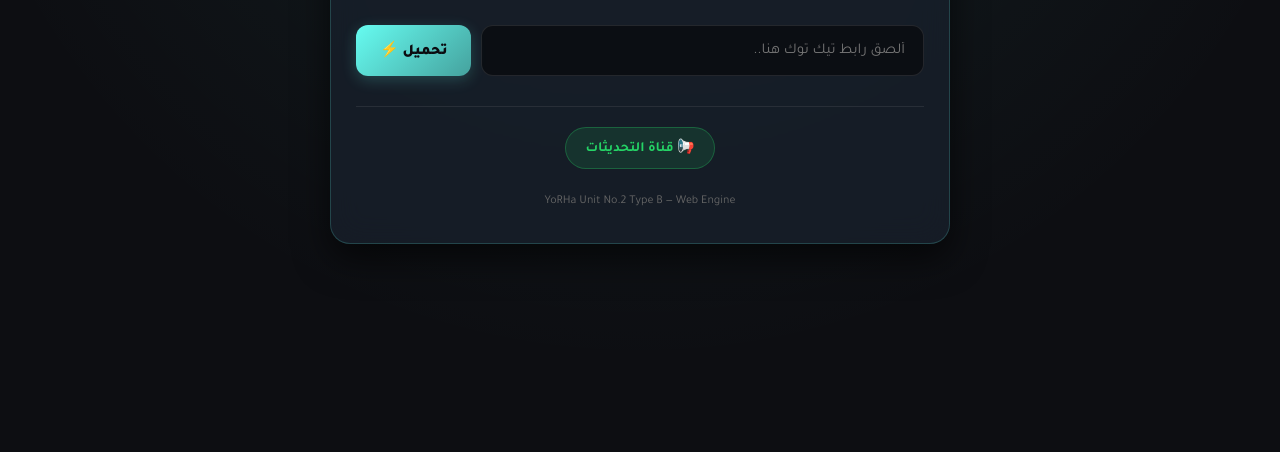
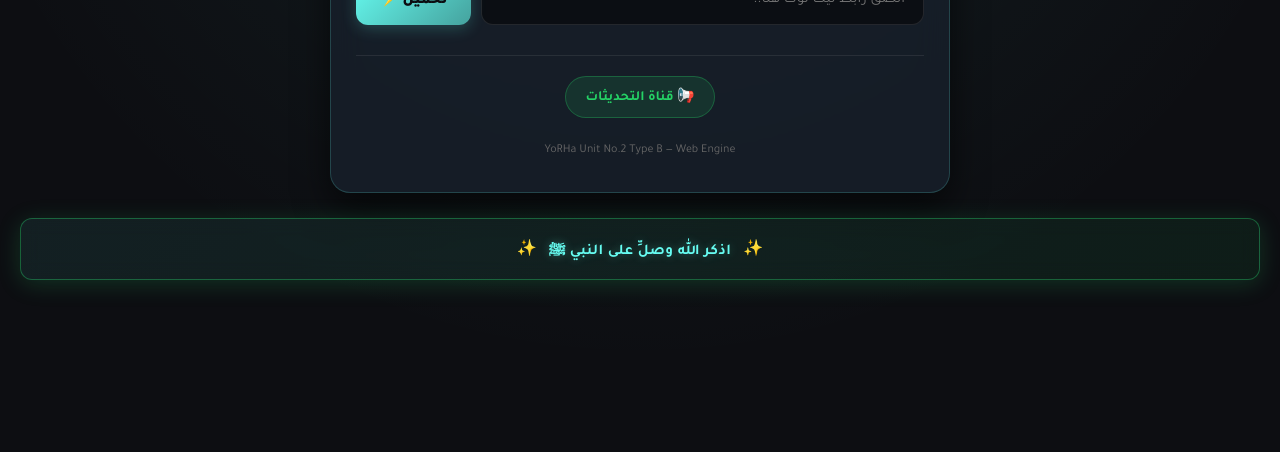
Before and after one commit to aljnwbshbl70-source/2b-downloadert, a website: page public/index.html in a window 1280 px wide. Shown: the part 348-800 px from the top of the page. Drawn offline with Linux system fonts and the light colour scheme.

Commit message:
Add dhikr banner to index.html
Added a dhikr banner with styling and animation.

```diff
--- a/public/index.html
+++ b/public/index.html
@@ -262,13 +262,55 @@
             font-size: 12px;
             color: #666;
         }
+        /* تصميم بنر الذكر والصلاة على النبي */
+.dhikr-banner {
+    width: 100%;
+    margin: 25px 0 15px 0;
+    padding: 14px 20px;
+    background: linear-gradient(135deg, rgba(102, 252, 241, 0.08), rgba(37, 211, 102, 0.08));
+    border: 1px solid rgba(102, 252, 241, 0.25);
+    border-radius: 12px;
+    display: flex;
+    align-items: center;
+    justify-content: center;
+    gap: 12px;
+    box-shadow: 0 4px 20px rgba(0, 0, 0, 0.3);
+    backdrop-filter: blur(10px);
+    -webkit-backdrop-filter: blur(10px);
+    animation: bannerGlow 4s ease-in-out infinite alternate;
+}
+
+.dhikr-text {
+    color: #66fcf1;
+    font-size: 15px;
+    font-weight: 700;
+    letter-spacing: 0.5px;
+    text-shadow: 0 0 10px rgba(102, 252, 241, 0.3);
+}
+
+.dhikr-icon {
+    font-size: 16px;
+}
+
+/* تأثير نبض خفيف وبسيط للإضاءة */
+@keyframes bannerGlow {
+    0% {
+        border-color: rgba(102, 252, 241, 0.2);
+        box-shadow: 0 4px 15px rgba(102, 252, 241, 0.1);
+    }
+    100% {
+        border-color: rgba(37, 211, 102, 0.4);
+        box-shadow: 0 4px 25px rgba(37, 211, 102, 0.2);
+    }
+}
+
     </style>
 </head>
 <body>
 
     <div class="container">
         <div class="header">
-            <h1>⚔️ <span>🇾🇪🇸🇦🇪🇬</span> منصه تحميل نن من تيك توك بدون حقوق</h1>
+            <h1>بسم الله الرحمن الرحيم <span>🇾🇪🇸🇦🇪🇬</span> منصه تحميل  من تيك توك بدون حقوق</h1>
             <p>تحميل مقاطع TikTok و  بأعلى جودة وبدون علامة مائية</p>
         </div>
 
@@ -309,6 +351,12 @@
             </footer>
         </div>
     </div>
+<!-- بنر الذكر والصلاة على النبي -->
+<div class="dhikr-banner">
+    <span class="dhikr-icon">✨</span>
+    <p class="dhikr-text">اذكر الله وصلِّ على النبي ﷺ</p>
+    <span class="dhikr-icon">✨</span>
+</div>
 
     <script>
         async function processDownload() {
```
